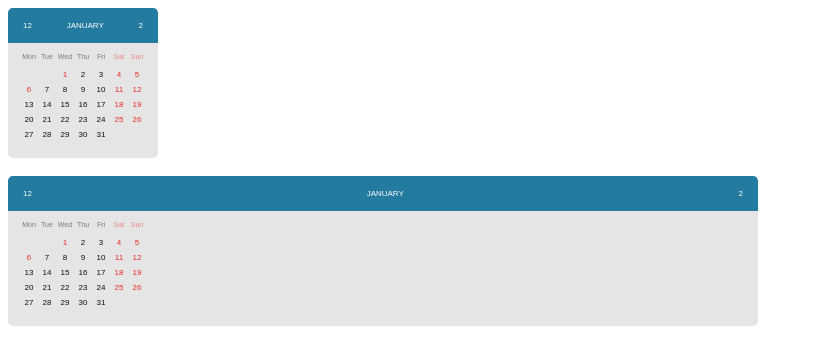
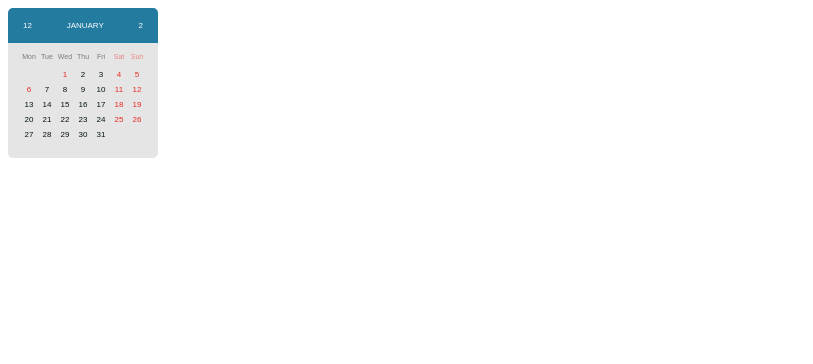
Before and after one commit to yuliya-zhukova/calendar-widget, a website: page index.html in a window 1280 px wide. Shown: the whole page, without its empty margins (0-813 px from the left). Drawn offline with nearby package versions, Linux system fonts and the light colour scheme; files that its build step writes are made by us from their sources.

Commit message:
Delete duplicate

```diff
--- a/index.html
+++ b/index.html
@@ -74,75 +74,5 @@
       </div>
     </div>
   </div>
-  <br>
-  <div class="calendar-widget" style="width: 750px;">
-    <div class="calendar-widget__header">
-      <div class="selection">
-        <div class="previous">
-          <div class="item-menu">
-            12
-          </div>
-        </div>
-        <div class="calendar-widget__header_current">
-          <div class="item-menu">
-            JANUARY
-          </div>
-        </div>
-        <div class="next">
-          <div class="item-menu">
-            2
-          </div>
-        </div>
-      </div>
-    </div>
-    <div class="calendar-widget__content">
-      <div class="days week">
-        <div class="day">Mon</div>
-        <div class="day">Tue</div>
-        <div class="day">Wed</div>
-        <div class="day">Thu</div>
-        <div class="day">Fri</div>
-        <div class="day weekend">Sat</div>
-        <div class="day weekend">Sun</div>
-      </div>
-      <div class="days">
-        <div class="day previous-month"></div>
-        <div class="day previous-month"></div>
-        <div class="day holiday">1</div>
-        <div class="day">2</div>
-        <div class="day">3</div>
-        <div class="day weekend">4</div>
-        <div class="day weekend">5</div>
-        <div class="day holiday">6</div>
-        <div class="day">7</div>
-        <div class="day">8</div>
-        <div class="day">9</div>
-        <div class="day">10</div>
-        <div class="day weekend">11</div>
-        <div class="day weekend">12</div>
-        <div class="day">13</div>
-        <div class="day">14</div>
-        <div class="day">15</div>
-        <div class="day">16</div>
-        <div class="day">17</div>
-        <div class="day weekend">18</div>
-        <div class="day weekend">19</div>
-        <div class="day">20</div>
-        <div class="day">21</div>
-        <div class="day">22</div>
-        <div class="day">23</div>
-        <div class="day">24</div>
-        <div class="day weekend">25</div>
-        <div class="day weekend">26</div>
-        <div class="day">27</div>
-        <div class="day">28</div>
-        <div class="day">29</div>
-        <div class="day">30</div>
-        <div class="day">31</div>
-        <div class="day next-month"></div>
-        <div class="day next-month"></div>
-      </div>
-    </div>
-  </div>
 </body>
 </html>
```
